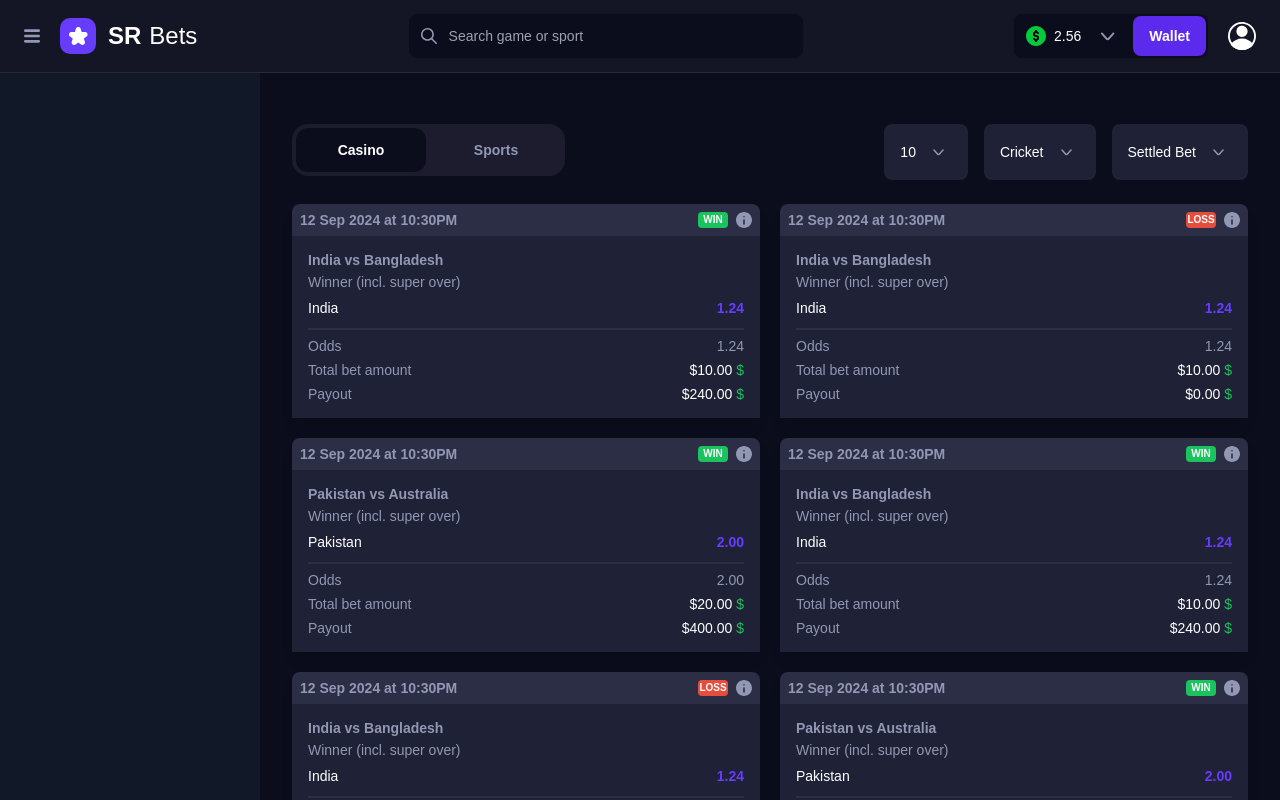
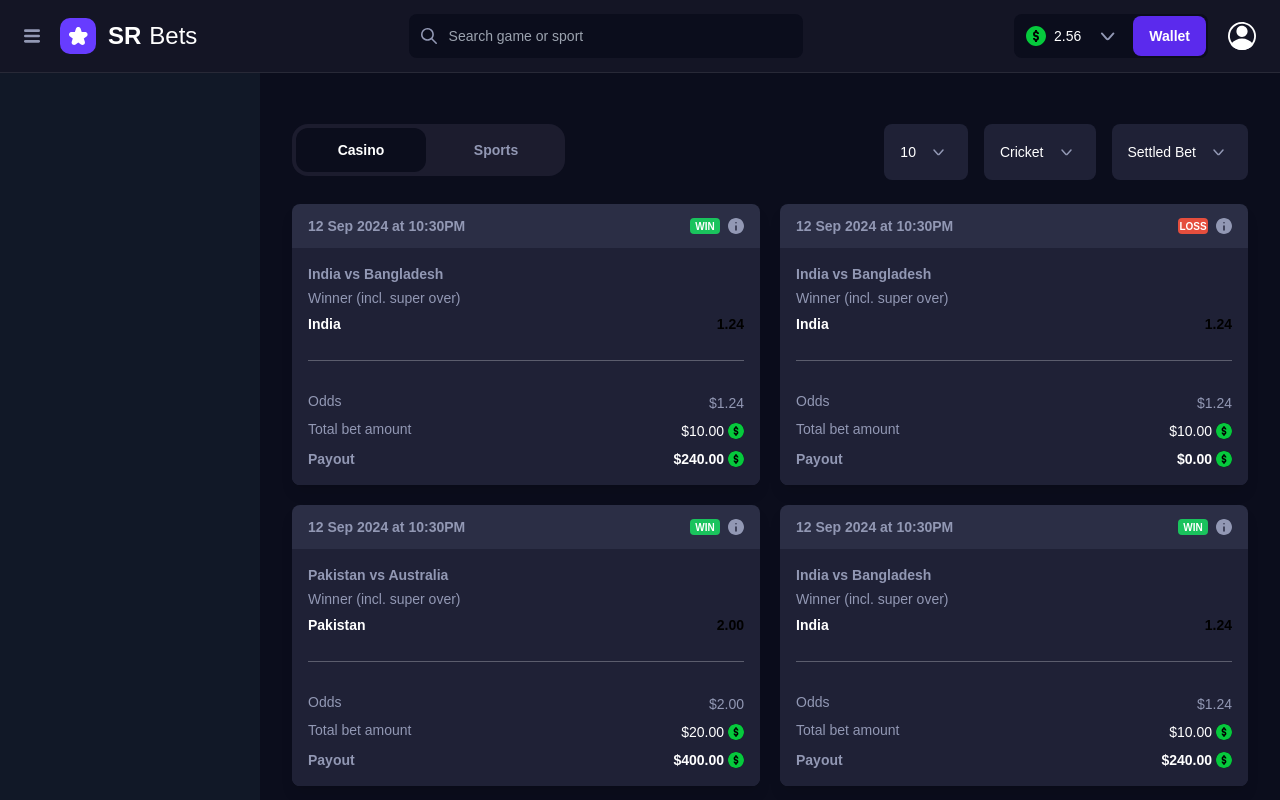
Before and after one commit to pramod-12345/SRBets, a React (Create React App) app: page /my-bets in a window 1280 px wide. Built offline with nearby package versions, Linux system fonts and the light colour scheme; a web font is replaced by a local one.

Commit message:
my bet card styling fixes

```diff
--- a/src/components/common/accordion.js
+++ b/src/components/common/accordion.js
@@ -51,7 +51,7 @@ const Accordion = ({ title, children, badgeContent, isMain, labelIcon, isSeperat
           />
         )}
       </div>
-      {(isOpen && isSeperator) && <Seperator />}
+      {(isOpen && isSeperator) && <Seperator color={'oxfordBlue'}/>}
       {/* Accordion Content */}
       {isOpen && <div className="mt-4">{children}</div>}
     </div>
--- a/src/components/common/button.js
+++ b/src/components/common/button.js
@@ -16,6 +16,7 @@ const CommonButton = ({
     outline: "bg-darkByzantineBlue min-w-max rounded-lg border max-h-[52px] border-[#5A5F9C] text-vintageRibbon text-sm gap-2 px-4 py-3",
     iconBtn: `${disabled ? "bg-darkByzantineBlue" : "bg-purpleFog"} rounded-2xl w-9 h-9`,
     nav: "bg-chinesePurple sm:h-10 h-7 rounded-lg sm:px-4 px-1.5 sm:text-sm text-xs",
+    cashoutBtn: `${disabled ? 'bg-vintageRibbon' : 'bg-vintageRibbon'} w-full text-base font-semibold leading-5 rounded-lg bg-vintageRibbon p-3.5 text-white mt-4`
   };
 
   const imgStyles= {
--- a/src/components/common/cards.js
+++ b/src/components/common/cards.js
@@ -1,5 +1,8 @@
 import React from "react";
 import Typography from "./typography";
+import Seperator from "./seperator";
+import dollarIcon from "../../assets/svg/usd-icon.svg";
+import CommonButton from "./button";
 
 export const BannerCard = ({ bannerImg, containerStyle, imgStyle }) => {
   return (
@@ -69,64 +72,112 @@ export const SportsCard = ({ bgImg, title, number, onClick }) => {
   );
 };
 
-export const BetCards = ({ date, status, match, result, odds, betAmount, payout, infoIcon , isButton=false }) => {
+export const BetCards = ({
+  date,
+  status,
+  match,
+  result,
+  odds,
+  betAmount,
+  payout,
+  infoIcon,
+  isButton = false,
+}) => {
   return (
-    <div className="bg-[#2B2E45] w-full rounded-lg shadow-lg">
+    <div className="bg-ebonyClay w-full rounded-lg shadow-lg">
       {/* Date and Status */}
-      <div className="flex justify-between items-center p-2">
-        <span className="text-vintageRibbon leading-4 font-semibold text-sm">{date}</span>
+      <div className="flex justify-between items-center px-4 py-3">
+        <Typography
+          color={"vintageRibbon"}
+          variant={"textSmBold"}
+          content={date}
+        />
         <div className="flex items-center gap-2">
-          <span
-            className={`flex justify-center items-center w-[30px] h-[16px] text-white text-[10px] leading-3 font-semibold rounded ${
-              status === "WIN" ? "bg-[#1AC35D]" : "bg-[#E54E3D]"
+          <div
+            className={`flex justify-center items-center w-[30px] h-[16px] rounded ${
+              status === "WIN" ? "bg-mountainMeadow" : "bg-carminePink"
             }`}
           >
-            {status}
-          </span>
+            <Typography
+              color={"white"}
+              variant={"size10SemiBold"}
+              content={status}
+            />
+          </div>
           <span>
             <img src={infoIcon} alt="Info" />
           </span>
         </div>
       </div>
 
-      {/* Match Info */}
-      <div className="bg-darkByzantineBlue p-4">
-        <div>
-          <p className="font-semibold text-vintageRibbon text-[14px] leading-4 mb-1.5">{match}</p>
-          <p className="text-vintageRibbon text-sm font-medium leading-4 mb-1.5">Winner (incl. super over)</p>
-          <div className="flex justify-between items-center mb-2">
-            <p className="text-white text-[14px]  leading-4">{result}</p>
-            {/* Odds */}
+      <div className="bg-darkByzantineBlue rounded-b-lg p-4">
+        <div className="flex flex-col gap-1">
+          <Typography
+            color={"vintageRibbon"}
+            variant={"textSmBold"}
+            content={match}
+          />
+          <Typography
+            color={"vintageRibbon"}
+            variant={"textSmNormal"}
+            content={"Winner (incl. super over)"}
+          />
+          <div className="flex justify-between items-center">
+            <Typography
+              color={"white"}
+              variant={"textSmSemibold"}
+              content={result}
+            />
             <div className="text-right">
-              <span className="text-[#673CFF] text-[14px] leading-4 font-semibold">{odds}</span>
+              <Typography
+                color={"primary"}
+                variant={"textSmSemibold"}
+                content={odds}
+              />
             </div>
           </div>
         </div>
-        <hr className="border border-[#2B2E45]" />
-        {/* Details */}
+        <div className="py-6">
+          <Seperator color={"ebonyClay"} />
+        </div>
         <div className="space-y-2 text-white mt-2">
           <div className="flex justify-between text-[14px] leading-4">
             <span className="text-vintageRibbon">Odds</span>
-            <span className="text-vintageRibbon">{odds}</span>
+            <Typography
+              color={"vintageRibbon"}
+              variant={"textSmNormal"}
+              content={`$${odds}`}
+            />
           </div>
           <div className="flex justify-between text-[14px] leading-4">
             <span className="text-vintageRibbon">Total bet amount</span>
-            <span>
-              ${betAmount} <span className="text-[#1AC35D]">$</span>
-            </span>
+            <div className="flex gap-1 items-center">
+              <Typography
+                color={"white"}
+                variant={"textSmNormal"}
+                content={`$${betAmount}`}
+              />{" "}
+              <img src={dollarIcon} className="w-4 h-4" />
+            </div>
           </div>
           <div className="flex justify-between text-[14px] leading-4">
-            <span className="text-vintageRibbon">Payout</span>
-            <span>
-              ${payout} <span className="text-[#1AC35D]">$</span>
-            </span>
+            <Typography
+              color={"vintageRibbon"}
+              variant={"textSmSemibold"}
+              content={"Payout"}
+            />
+            {/* <span className="text-vintageRibbon">Payout</span> */}
+            <div className="flex gap-1 items-center">
+              <Typography
+                color={"white"}
+                variant={"textSmSemibold"}
+                content={`$${payout}`}
+              />{" "}
+              <img src={dollarIcon} className="w-4 h-4" />
+            </div>
           </div>
         </div>
-            {
-              isButton &&  <button className="w-full text-[16px] font-semibold leading-5 rounded-lg bg-vintageRibbon p-2 text-white mt-2">
-              Cashout $0.80
-            </button>
-            }
+        {isButton && <CommonButton label={"Cashout $0.80"} type="cashoutBtn" />}
       </div>
     </div>
   );
--- a/src/components/common/seperator.js
+++ b/src/components/common/seperator.js
@@ -1,8 +1,8 @@
 import React from 'react'
 
-const Seperator = () => {
+const Seperator = ({color='yankeesBlue'}) => {
   return (
-    <hr className="bg-yankeesBlue w-full h-px opacity-40" />
+    <hr className={`bg-${color} w-full h-px opacity-30`} />
   )
 }
 
--- a/src/components/common/typography.js
+++ b/src/components/common/typography.js
@@ -9,6 +9,7 @@ const Typography = ({variant, content, color}) => {
     h3Normal: 'font-medium text-2xl',
     size16Bold: 'font-bold text-base',
     size10SemiBold: 'font-semibold text-[10px]',
+    textSmBold: 'font-bold text-sm',
     textSmSemibold: 'font-semibold text-sm',
     textSmMedium: 'font-medium text-sm',
     textSmNormal: 'font-normal text-sm',
--- a/src/components/shared/footer.js
+++ b/src/components/shared/footer.js
@@ -59,7 +59,7 @@ const Footer = () => {
           ))}
         </div>
       </div>
-      <Seperator />
+      <Seperator color={'yankeesBlue'}/>
       <div className=" sm:py-8 py-5 sm:px-4 px-0">
         <div className="container mx-auto grid grid-cols-2 md:grid-cols-5 gap-8">
           {footerData.map((section, index) => (
@@ -87,7 +87,7 @@ const Footer = () => {
           ))}
         </div>
       </div>
-      <Seperator />
+      <Seperator color={'yankeesBlue'}/>
       <div className="sm:py-8 py-5 sm:px-4 px-0 flex items-center gap-x-[75px] gap-y-[34px] flex-wrap">
         {coins?.map((i) => (
           <img src={i?.icon} alt="" className=" h-[36px]" />
--- a/src/pages/SportsLandingPage/index.js
+++ b/src/pages/SportsLandingPage/index.js
@@ -1,14 +1,9 @@
 import React, { useEffect, useState } from "react";
 import Typography from "../../components/common/typography";
 import globe from "../../assets/svg/globe.svg";
-import arrowDown from "../../assets/svg/arrow-down.svg";
-import minusIcon from "../../assets/svg/accordion-minus-icon.svg";
-import plusIcon from "../../assets/svg/accordion-plus-icon.svg";
 import Table from "../../components/shared/table";
 import { columns, rows } from "../../data";
 import Tabs from "../../components/common/tab";
-import Badge from "../../components/common/badge";
-import Seperator from "../../components/common/seperator";
 import Accordion from "../../components/common/accordion";
 
 const SportsLandingPage = () => {
--- a/tailwind.config.js
+++ b/tailwind.config.js
@@ -23,7 +23,11 @@ export default {
         neonBlue: "#7651FE",
         yankeesBlue: "#222441",
         eigengrau: "#1c1c2e",
-        Amaranth:'#F02A5C'
+        Amaranth:'#F02A5C',
+        mountainMeadow: '#1AC35D',
+        carminePink:"#E54E3D",
+        ebonyClay:'#2B2E45',
+        oxfordBlue:'#393D5D'
       },
       height: {
         "table-header": "44px",
```
